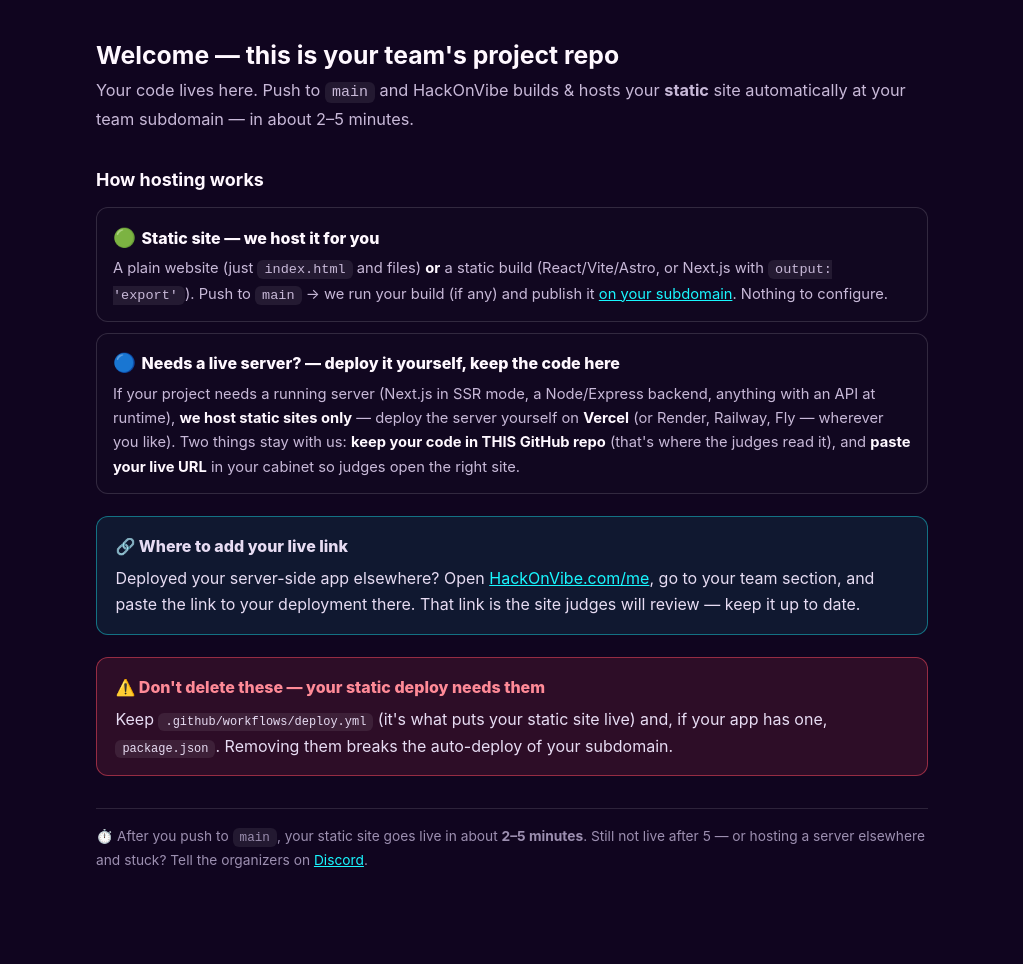
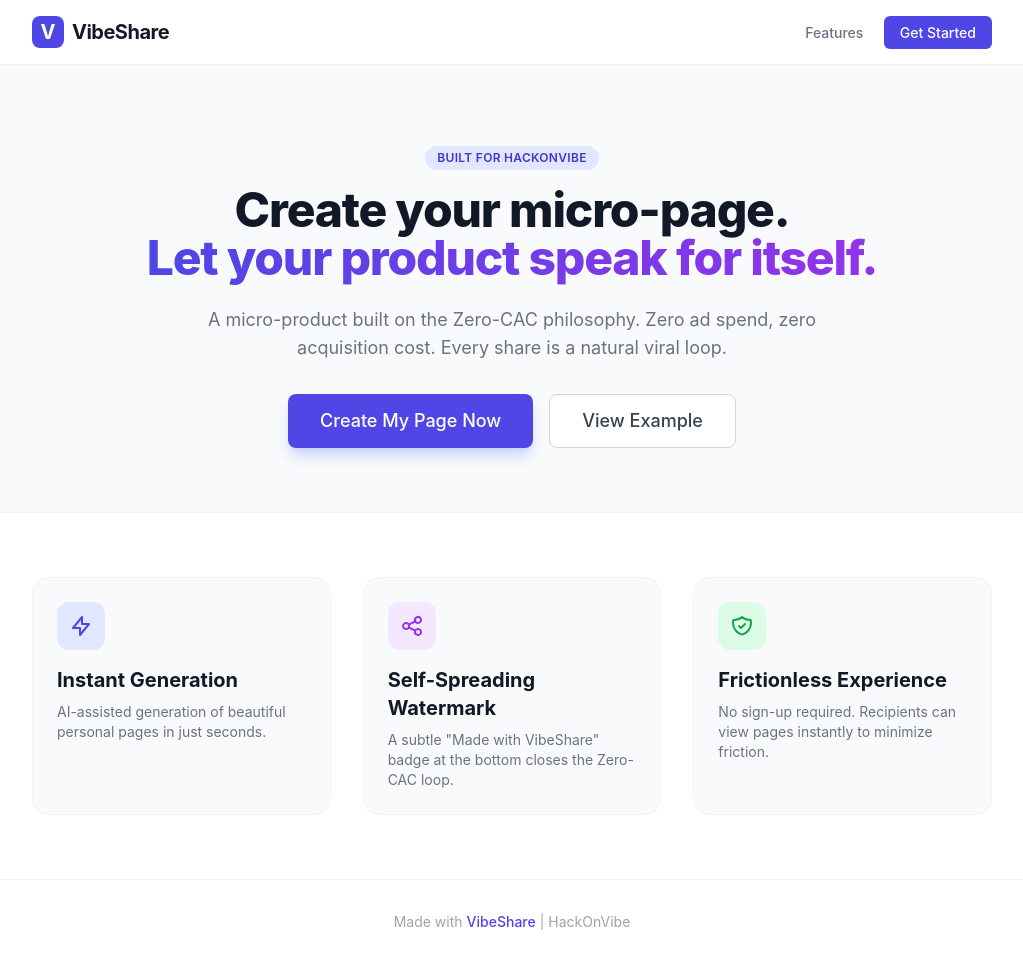
Before and after one commit to HackOnVibeCom/g5pnkqmmsone67nci7bls3idh8hf2tanw9aonio1, a plain HTML site: page index.html in a window 1280 px wide. Shown: the whole page, without its empty margins (128-1151 px from the left). Before the commit the page ends 912 px from the top, so only its background shows below. Drawn offline with nearby package versions, Linux system fonts and the light colour scheme.

Commit message:
Refactor index.html structure and content

```diff
--- a/index.html
+++ b/index.html
@@ -1,55 +1,94 @@
-<!doctype html>
+<!DOCTYPE html>
 <html lang="en">
-<head><meta charset="utf-8"><meta name="viewport" content="width=device-width, initial-scale=1"><title>HackOnVibe — how we host your project</title>
-<style>
-body{margin:0;min-height:100vh;background:#10051f;color:#fff8ff;font-family:Inter,system-ui,sans-serif;padding:2.5rem 1.25rem;line-height:1.65}
-main{max-width:52rem;margin:0 auto}
-h1{font-size:1.55rem;margin:0 0 .4rem;line-height:1.25}
-.sub{color:#c8b9d8;font-size:1.02rem;margin:0 0 1.8rem}
-h2{font-size:1.12rem;margin:2rem 0 .8rem}
-p{color:#e7dcf3;margin:0 0 1rem}
-a{color:#19f7ff;word-break:break-word}
-code{background:rgba(255,255,255,.08);padding:2px 7px;border-radius:6px;font-size:.92em}
-ul.builds{list-style:none;padding:0;margin:0 0 1rem;display:grid;gap:.7rem}
-ul.builds li{border:1px solid rgba(255,255,255,.14);background:rgba(19,9,34,.6);border-radius:12px;padding:.85rem 1rem}
-.bt{font-weight:800;font-size:1rem}
-.bt .em{font-size:1.15rem;margin-right:.35rem}
-.trig{color:#c8b9d8;font-size:.92rem;margin:.25rem 0 0}
-.trig b{color:#fff8ff}
-.note{border-radius:12px;padding:1rem 1.15rem;margin:1.4rem 0 0}
-.note.info{border:1px solid rgba(25,247,255,.4);background:rgba(25,247,255,.08)}
-.note.warn{border:1px solid rgba(255,77,97,.5);background:rgba(255,77,97,.12)}
-.note .nt{font-weight:800;margin:0 0 .35rem;display:flex;align-items:center;gap:.4rem}
-.note.warn .nt{color:#ff8a97}
-.foot{color:#9c8fb0;font-size:.86rem;margin:2rem 0 0;padding-top:1rem;border-top:1px solid rgba(255,255,255,.12)}
-</style>
+<head>
+    <meta charset="UTF-8">
+    <meta name="viewport" content="width=device-width, initial-scale=1.0">
+    <title>VibeShare - Zero-CAC Micro Product</title>
+    <script src="https://cdn.tailwindcss.com"></script>
+    <style>
+        body { font-family: -apple-system, BlinkMacSystemFont, "Segoe UI", Roboto, Helvetica, Arial, sans-serif; }
+    </style>
 </head>
-<body><main>
-<h1>Welcome — this is your team's project repo</h1>
-<p class="sub">Your code lives here. Push to <code>main</code> and HackOnVibe builds &amp; hosts your <b>static</b> site automatically at your team subdomain — in about 2&ndash;5 minutes.</p>
+<body class="bg-gray-50 text-gray-800 antialiased">
 
-<h2>How hosting works</h2>
-<ul class="builds">
-  <li>
-    <div class="bt"><span class="em">🟢</span>Static site &mdash; we host it for you</div>
-    <p class="trig">A plain website (just <code>index.html</code> and files) <b>or</b> a static build (React/Vite/Astro, or Next.js with <code>output: 'export'</code>). Push to <code>main</code> &rarr; we run your build (if any) and publish it <a href="/">on your subdomain</a>. Nothing to configure.</p>
-  </li>
-  <li>
-    <div class="bt"><span class="em">🔵</span>Needs a live server? &mdash; deploy it yourself, keep the code here</div>
-    <p class="trig">If your project needs a running server (Next.js in SSR mode, a Node/Express backend, anything with an API at runtime), <b>we host static sites only</b> &mdash; deploy the server yourself on <b>Vercel</b> (or Render, Railway, Fly &mdash; wherever you like). Two things stay with us: <b>keep your code in THIS GitHub repo</b> (that's where the judges read it), and <b>paste your live URL</b> in your cabinet so judges open the right site.</p>
-  </li>
-</ul>
+    <!-- Navigation -->
+    <nav class="bg-white shadow-sm sticky top-0 z-50">
+        <div class="max-w-5xl mx-auto px-4 sm:px-6 lg:px-8">
+            <div class="flex justify-between h-16 items-center">
+                <div class="flex items-center gap-2">
+                    <div class="w-8 h-8 rounded-lg bg-indigo-600 flex items-center justify-center text-white font-bold text-xl">V</div>
+                    <span class="font-bold text-xl tracking-tight text-gray-900">VibeShare</span>
+                </div>
+                <div>
+                    <a href="#features" class="text-sm font-medium text-gray-500 hover:text-gray-900 mr-4 hidden sm:inline-block">Features</a>
+                    <a href="#" class="bg-indigo-600 hover:bg-indigo-700 text-white px-4 py-2 rounded-md text-sm font-medium transition-colors">Get Started</a>
+                </div>
+            </div>
+        </div>
+    </nav>
+    <!-- Hero Section -->
+    <header class="max-w-5xl mx-auto px-4 sm:px-6 lg:px-8 pt-20 pb-16 text-center">
+        <span class="inline-block py-1 px-3 rounded-full bg-indigo-100 text-indigo-700 text-xs font-semibold tracking-wide uppercase mb-4">
+            Built for HackOnVibe
+        </span>
+        <h1 class="text-4xl sm:text-5xl font-extrabold text-gray-900 tracking-tight mb-6">
+            Create your micro-page.<br class="hidden sm:block">
+            <span class="text-transparent bg-clip-text bg-gradient-to-r from-indigo-600 to-purple-600">Let your product speak for itself.</span>
+        </h1>
+        <p class="mt-4 max-w-2xl mx-auto text-lg text-gray-500 mb-8">
+            A micro-product built on the Zero-CAC philosophy. Zero ad spend, zero acquisition cost. Every share is a natural viral loop.
+        </p>
+        <div class="flex justify-center gap-4 flex-col sm:flex-row">
+            <button class="bg-indigo-600 hover:bg-indigo-700 text-white px-8 py-3 rounded-lg font-medium text-lg shadow-lg shadow-indigo-200 transition-all">
+                Create My Page Now
+            </button>
+            <button class="bg-white border border-gray-300 hover:bg-gray-50 text-gray-700 px-8 py-3 rounded-lg font-medium text-lg transition-all">
+                View Example
+            </button>
+                 </div>
+    </header>
+    <!-- Features -->
+    <section id="features" class="bg-white py-16 border-t border-gray-100">
+        <div class="max-w-5xl mx-auto px-4 sm:px-6 lg:px-8">
+            <div class="grid grid-cols-1 md:grid-cols-3 gap-8">
+                <!-- Feature 1 -->
+                <div class="p-6 bg-gray-50 rounded-2xl border border-gray-100">
+                    <div class="w-12 h-12 bg-indigo-100 text-indigo-600 rounded-xl flex items-center justify-center mb-4">
+                        <svg class="w-6 h-6" fill="none" stroke="currentColor" viewBox="0 0 24 24"><path stroke-linecap="round" stroke-linejoin="round" stroke-width="2" d="M13 10V3L4 14h7v7l9-11h-7z"></path></svg>
+                    </div>
+                    <h3 class="text-xl font-bold text-gray-900 mb-2">Instant Generation</h3>
+                    <p class="text-gray-500 text-sm">AI-assisted generation of beautiful personal pages in just seconds.</p>
+                </div>
+                <!-- Feature 2 -->
+                <div class="p-6 bg-gray-50 rounded-2xl border border-gray-100">
+                    <div class="w-12 h-12 bg-purple-100 text-purple-600 rounded-xl flex items-center justify-center mb-4">
+                        <svg class="w-6 h-6" fill="none" stroke="currentColor" viewBox="0 0 24 24"><path stroke-linecap="round" stroke-linejoin="round" stroke-width="2" d="M8.684 13.342C8.886 12.938 9 12.482 9 12c0-.482-.114-.938-.316-1.342m0 2.684a3 3 0 110-2.684m0 2.684l6.632 3.316m-6.632-6l6.632-3.316m0 0a3 3 0 105.367-2.684 3 3 0 00-5.367 2.684zm0 9.316a3 3 0 105.368 2.684 3 3 0 00-5.368-2.684z"></path></svg>
+                    </div>
+                    <h3 class="text-xl font-bold text-gray-900 mb-2">Self-Spreading Watermark</h3>
+                    <p class="text-gray-500 text-sm">A subtle "Made with VibeShare" badge at the bottom closes the Zero-CAC loop.</p>
+                </div>
+                <!-- Feature 3 -->
+                <div class="p-6 bg-gray-50 rounded-2xl border border-gray-100">
+                    <div class="w-12 h-12 bg-green-100 text-green-600 rounded-xl flex items-center justify-center mb-4">
+                        <svg class="w-6 h-6" fill="none" stroke="currentColor" viewBox="0 0 24 24"><path stroke-linecap="round" stroke-linejoin="round" stroke-width="2" d="M9 12l2 2 4-4m5.618-4.016A11.955 11.955 0 0112 2.944a11.955 11.955 0 01-8.618 3.04A12.02 12.02 0 003 9c0 5.591 3.824 10.29 9 11.622 5.176-1.332 9-6.03 9-11.622 0-1.042-.133-2.052-.382-3.016z"></path></svg>
+                    </div>
+                    <h3 class="text-xl font-bold text-gray-900 mb-2">Frictionless Experience</h3>
+                    <p class="text-gray-500 text-sm">No sign-up required. Recipients can view pages instantly to minimize friction.</p>
+                </div>
+            </div>
+        </div>
+    </section>
 
-<div class="note info">
-  <p class="nt">🔗 Where to add your live link</p>
-  <p style="margin:0">Deployed your server-side app elsewhere? Open <a href="https://hackonvibe.com/me">HackOnVibe.com/me</a>, go to your team section, and paste the link to your deployment there. That link is the site judges will review &mdash; keep it up to date.</p>
-</div>
+    <!-- Footer -->
+    <footer class="bg-white border-t border-gray-100 py-8">
+        <div class="max-w-5xl mx-auto px-4 text-center">
+            <p class="text-gray-400 text-sm flex items-center justify-center gap-1">
+                Made with
+                <span class="text-indigo-600 font-medium">VibeShare</span>
+                | HackOnVibe
+            </p>
+        </div>
+    </footer>
 
-<div class="note warn">
-  <p class="nt">⚠️ Don't delete these &mdash; your static deploy needs them</p>
-  <p style="margin:0">Keep <code>.github/workflows/deploy.yml</code> (it's what puts your static site live) and, if your app has one, <code>package.json</code>. Removing them breaks the auto-deploy of your subdomain.</p>
-</div>
-
-<p class="foot">⏱️ After you push to <code>main</code>, your static site goes live in about <b>2&ndash;5 minutes</b>. Still not live after 5 &mdash; or hosting a server elsewhere and stuck? Tell the organizers on <a href="https://discord.gg/tU6NqSaS8">Discord</a>.</p>
-</main></body>
+</body>
 </html>
```
